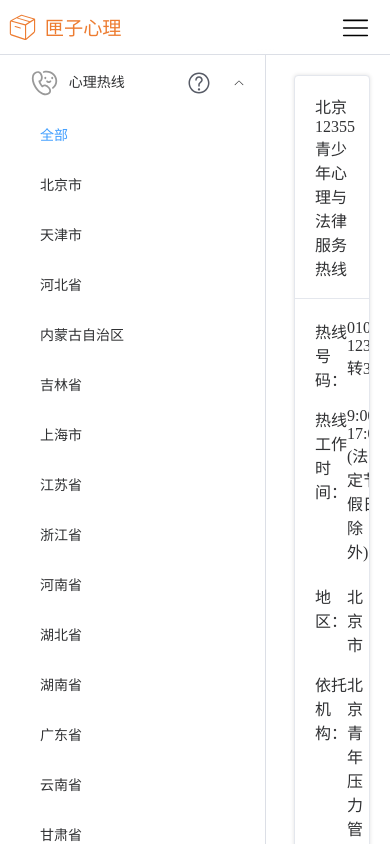
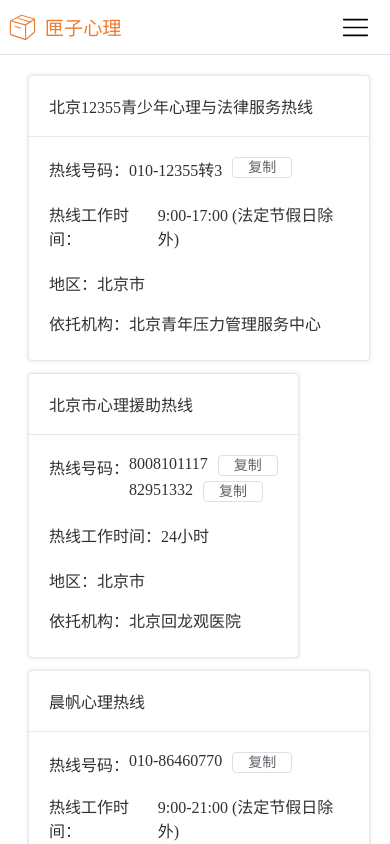
Before and after one commit to CaiSijian/xiazixinli, a Vue app: page /#/social_support in a window 390 px wide. Shown: the top 844 px of the page. Built offline with nearby package versions, Linux system fonts and the light colour scheme.

Commit message:
feat:封装hotline-card.vue，修改断点为960px

```diff
--- a/components.d.ts
+++ b/components.d.ts
@@ -24,6 +24,7 @@
     ElMenuItemGroup: typeof import('element-plus/es')['ElMenuItemGroup']
     ElSubMenu: typeof import('element-plus/es')['ElSubMenu']
     HeaderContent: typeof import('./src/components/header-content.vue')['default']
+    HotlineCards: typeof import('./src/components/hotline-cards.vue')['default']
     NavbarWrapper: typeof import('./src/components/navbar-wrapper.vue')['default']
     RouterLink: typeof import('vue-router')['RouterLink']
     RouterView: typeof import('vue-router')['RouterView']
--- a/src/App.vue
+++ b/src/App.vue
@@ -13,7 +13,7 @@
 </script>
 <style scoped lang="less">
 .head {
-  position: sticky;
+  position: static;
   top: 0;
   left: 0;
   height: @header-height;
@@ -22,11 +22,14 @@
   background-size: 4px 4px;
   backdrop-filter: saturate(50%) blur(4px);
   border-bottom: rgb(220, 223, 230) solid 1px;
+  padding-left: 0px;
+  padding-right: 0px;
 
   @media screen {
-    @media (max-width: 768px) {
-      padding-left: 0;
-      padding-right: 0;
+    @media (min-width: @global-breakpoint ) {
+      position: sticky;
+      padding-left: 20px;
+      padding-right: 20px;
     }
   }
 }
--- a/src/assets/style/base.less
+++ b/src/assets/style/base.less
@@ -7,3 +7,4 @@
 @sign-text-color: #ed7c31;
 @aside-width: 266px;
 @bg-color: #ffffff;
+@global-breakpoint: 960px;
--- a/src/components/header-content.vue
+++ b/src/components/header-content.vue
@@ -72,7 +72,7 @@
     }
 
     @media screen {
-        @media (max-width: 768px) {
+        @media (max-width: @global-breakpoint) {
             display: none;
         }
     }
@@ -83,8 +83,12 @@
         width: 1.8rem;
     }
 
+    li {
+        height: @header-height;
+    }
+
     @media screen {
-        @media (min-width: 768px) {
+        @media (min-width: @global-breakpoint) {
             display: none;
         }
     }
--- /dev/null
+++ b/src/components/hotline-cards.vue
@@ -0,0 +1,85 @@
+<template>
+    <el-card v-for="hotlineValue in hotlineData" :key="hotlineValue['序号']" class="hotline-box-card">
+        <template #header>
+            <div class="card-header">
+                <span>{{ hotlineValue['热线名称'] }}</span>
+            </div>
+        </template>
+        <div class="item">
+            <span>热线号码：</span>
+            <span class="item-value">
+                <span v-for="v in hotlineValue['热线号码'].split('\n')" style="display: flex;">
+                    <span>{{ v }}</span>
+                    <span class="el-button" :data-phone="v" @click="copyPhoneEvent">复制</span>
+                </span>
+            </span>
+        </div>
+        <div class="item">
+            <span>热线工作时间：</span>
+            <span class="item-value">
+                <span v-for="v in hotlineValue['热线工作时间'].split('\n')">{{ v }} </span>
+            </span>
+        </div>
+        <div class="item">
+            <span>地区：</span>
+            <span>{{ hotlineValue['地区'] }}</span>
+        </div>
+        <div class="item">
+            <span>依托机构：</span>
+            <span class="item-value">
+                <span v-for="v in hotlineValue['依托机构'].split('\n')">{{ v }}</span>
+            </span>
+        </div>
+    </el-card>
+</template>
+
+<script setup lang="ts">
+defineProps<{
+    hotlineData?: {
+        "序号": string,
+        "地区": string,
+        "热线名称": string,
+        "热线号码": string,
+        "热线工作时间": string,
+        "依托机构": string,
+        "上榜情况": string
+    }[]
+}>()
+function copyPhoneEvent(e: MouseEvent) {
+    const button = e.target as HTMLButtonElement
+    const phone = button.getAttribute('data-phone') as string
+    navigator.clipboard.writeText(phone)
+    ElMessage({ message: '复制成功', type: 'success', })
+}
+</script>
+
+<style scoped>
+.hotline-box-card {
+    margin-left: 8px;
+    margin-bottom: 12px;
+    box-shadow: 0px 0px 4px rgba(0, 0, 0, 0.12);
+
+    .item {
+        display: flex;
+        margin-bottom: 1rem;
+
+        .item-value {
+            display: flex;
+            flex-direction: column;
+
+            &>span {
+                margin-bottom: 5px;
+            }
+
+            .el-button {
+                margin-left: 10px;
+                height: 21px;
+            }
+        }
+    }
+
+    .item:last-child {
+        margin-bottom: 0;
+    }
+}
+</style>
--- a/src/social_support/index.vue
+++ b/src/social_support/index.vue
@@ -6,55 +6,23 @@
                     <template #title>
                         <img :src="v.iconURL">
                         <span>{{ k }}</span>
-                        <img :data-title="k" class="query" @click="queryEvent" :src="queryURL">
+                        <img :data-title="k" class="query" @click="showCaptionEvent" :src="queryURL">
                     </template>
                     <el-menu-item v-for="tag in v.tags" :index="`${k}-${tag}`">{{ tag }}</el-menu-item>
                 </el-sub-menu>
             </el-menu>
         </el-aside>
         <el-main class="main">
-            <el-card v-for="hotlineValue in hotlineData" :key="hotlineValue['序号']" class="hotline-box-card">
-                <template #header>
-                    <div class="card-header">
-                        <span>{{ hotlineValue['热线名称'] }}</span>
-                    </div>
-                </template>
-                <div class="item">
-                    <span>热线号码：</span>
-                    <span class="item-value">
-                        <span v-for="v in hotlineValue['热线号码'].split('\n')" style="display: flex;">
-                            <span>{{ v }}</span>
-                            <span class="el-button" :data-phone="v" @click="copyPhoneEvent">复制</span>
-                        </span>
-                    </span>
-                </div>
-                <div class="item">
-                    <span>热线工作时间：</span>
-                    <span class="item-value">
-                        <span v-for="v in hotlineValue['热线工作时间'].split('\n')">{{ v }} </span>
-                    </span>
-                </div>
-                <div class="item">
-                    <span>地区：</span>
-                    <span>{{ hotlineValue['地区'] }}</span>
-                </div>
-                <div class="item">
-                    <span>依托机构：</span>
-                    <span class="item-value">
-                        <span v-for="v in hotlineValue['依托机构'].split('\n')">{{ v }}</span>
-                    </span>
-                </div>
-            </el-card>
+            <hotline-cards v-if="activeIndex.split('-')[0] === '心理热线'" :hotline-data="hotlineData"></hotline-cards>
         </el-main>
     </el-container>
 </template>
 
 <script setup lang="ts">
-import hotlinePhoneURL from '~/assets/images/hotline.svg'
-import appURL from '~/assets/images/app.svg'
+import hotlineCards from '~/components/hotline-cards.vue'
 import queryURL from '~/assets/images/query.svg'
 import { parse } from 'marked'
-import hotlineCaption from '~/social_support/hotline-caption.md?raw'
+import { menu } from '~/social_support/menuData'
 import hotline from '~/assets/data/2022启明星榜热线.json'
 const hotlineData = ref<{
     "序号": string,
@@ -65,22 +33,7 @@
     "依托机构": string,
     "上榜情况": string
 }[]>(hotline)
-// const currentCardData=ref<hotlineData>()
-const menu = {
-    '心理热线': {
-        disabled: false,
-        caption: hotlineCaption,
-        iconURL: hotlinePhoneURL,
-        tags: ["全部", "北京市", "天津市", "河北省", "内蒙古自治区", "吉林省", "上海市", "江苏省", "浙江省", "河南省", "湖北省", "湖南省", "广东省", "云南省", "甘肃省"],
-    },
-    '手机应用': {
-        disabled: true,
-        caption: 'ok',
-        iconURL: appURL,
-        tags: ["全部"]
-    },
-} as const
-const queryEvent = (e: MouseEvent) => {
+const showCaptionEvent = (e: MouseEvent) => {
     e.preventDefault()
     e.stopPropagation()
     const element = e.target as HTMLImageElement
@@ -113,12 +66,7 @@
 
     }
 }
-function copyPhoneEvent(e: MouseEvent) {
-    const button = e.target as HTMLButtonElement
-    const phone = button.getAttribute('data-phone') as string
-    navigator.clipboard.writeText(phone)
-    ElMessage({ message: '复制成功', type: 'success', })
-}
+
 </script>
 
 <style scoped lang="less">
@@ -128,42 +76,27 @@
     height: 100%;
     overflow-y: auto;
     overflow-x: hidden;
+    transform: translate(-100%);
+    transition: transform .5s;
+
+    @media screen {
+        @media (min-width: @global-breakpoint) {
+            transform: translate(0);
+        }
+    }
 }
 
 .main {
     display: flex;
     flex-flow: row wrap;
-    padding-left: @aside-width + 20px;
+    padding-left: 20px;
     justify-content: flex-start;
-    flex-basis: max-content;
-}
+    transition: padding .5s;
 
-.hotline-box-card {
-    margin-left: 8px;
-    margin-bottom: 12px;
-    box-shadow: 0px 0px 4px rgba(0, 0, 0, 0.12);
-
-    .item {
-        display: flex;
-        margin-bottom: 1rem;
-
-        .item-value {
-            display: flex;
-            flex-direction: column;
-
-            &>span {
-                margin-bottom: 5px;
-            }
-
-            .el-button {
-                margin-left: 10px;
-                height: 21px;
-            }
+    @media screen {
+        @media (min-width: @global-breakpoint) {
+            padding-left: @aside-width + 20px;
         }
-    }
-
-    .item:last-child {
-        margin-bottom: 0;
     }
 }
 
--- /dev/null
+++ b/src/social_support/menuData.ts
@@ -0,0 +1,18 @@
+import hotlineCaption from '~/social_support/hotline-caption.md?raw'
+import appCaption from '~/social_support/app-caption.md?raw'
+import hotlinePhoneURL from '~/assets/images/hotline.svg'
+import appURL from '~/assets/images/app.svg'
+export const menu = {
+    '心理热线': {
+        disabled: false,
+        caption: hotlineCaption,
+        iconURL: hotlinePhoneURL,
+        tags: ["全部", "北京市", "天津市", "河北省", "内蒙古自治区", "吉林省", "上海市", "江苏省", "浙江省", "河南省", "湖北省", "湖南省", "广东省", "云南省", "甘肃省"],
+    },
+    '手机应用': {
+        disabled: true,
+        caption: appCaption,
+        iconURL: appURL,
+        tags: ["全部"]
+    },
+} as const
```
